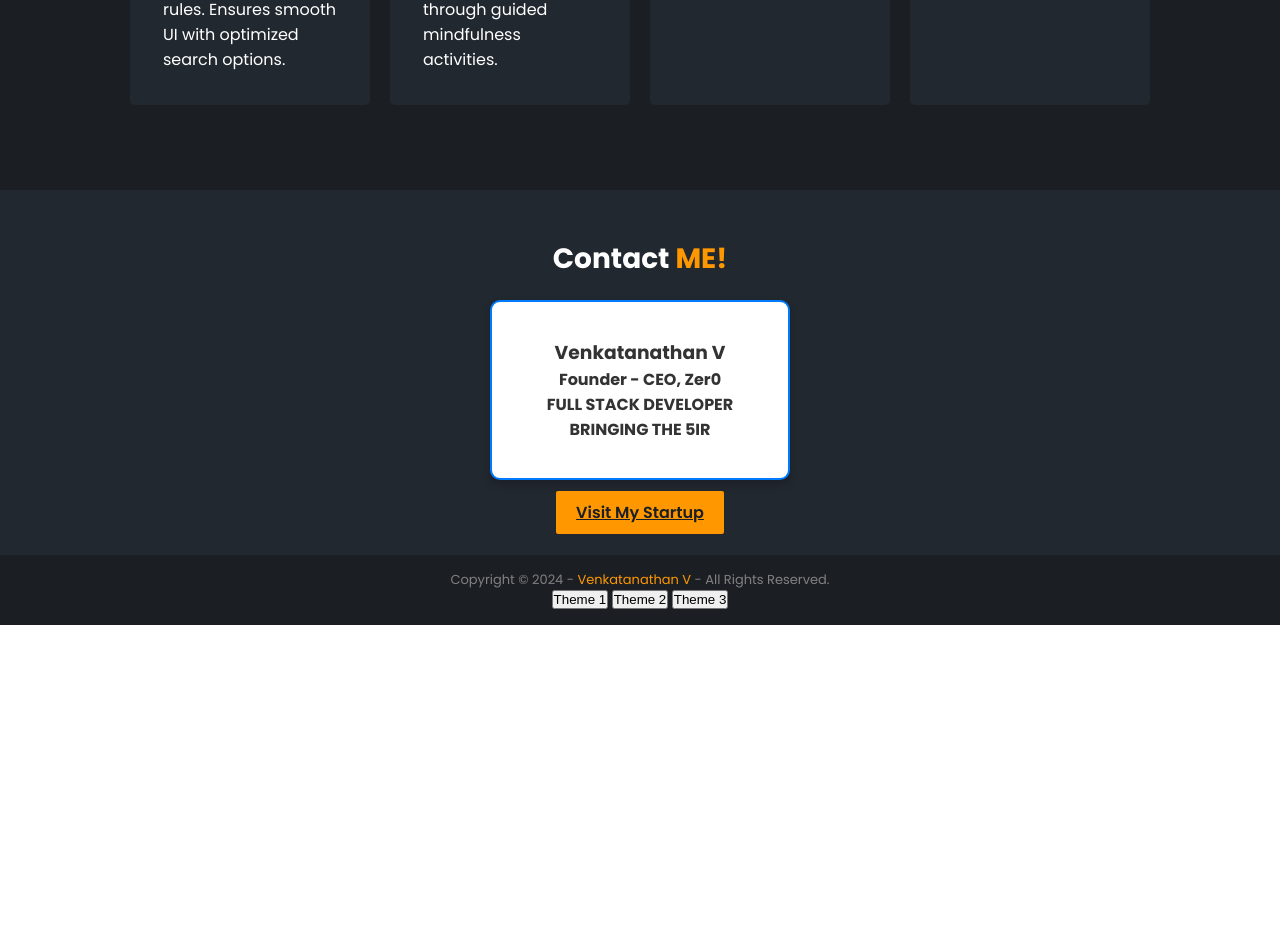
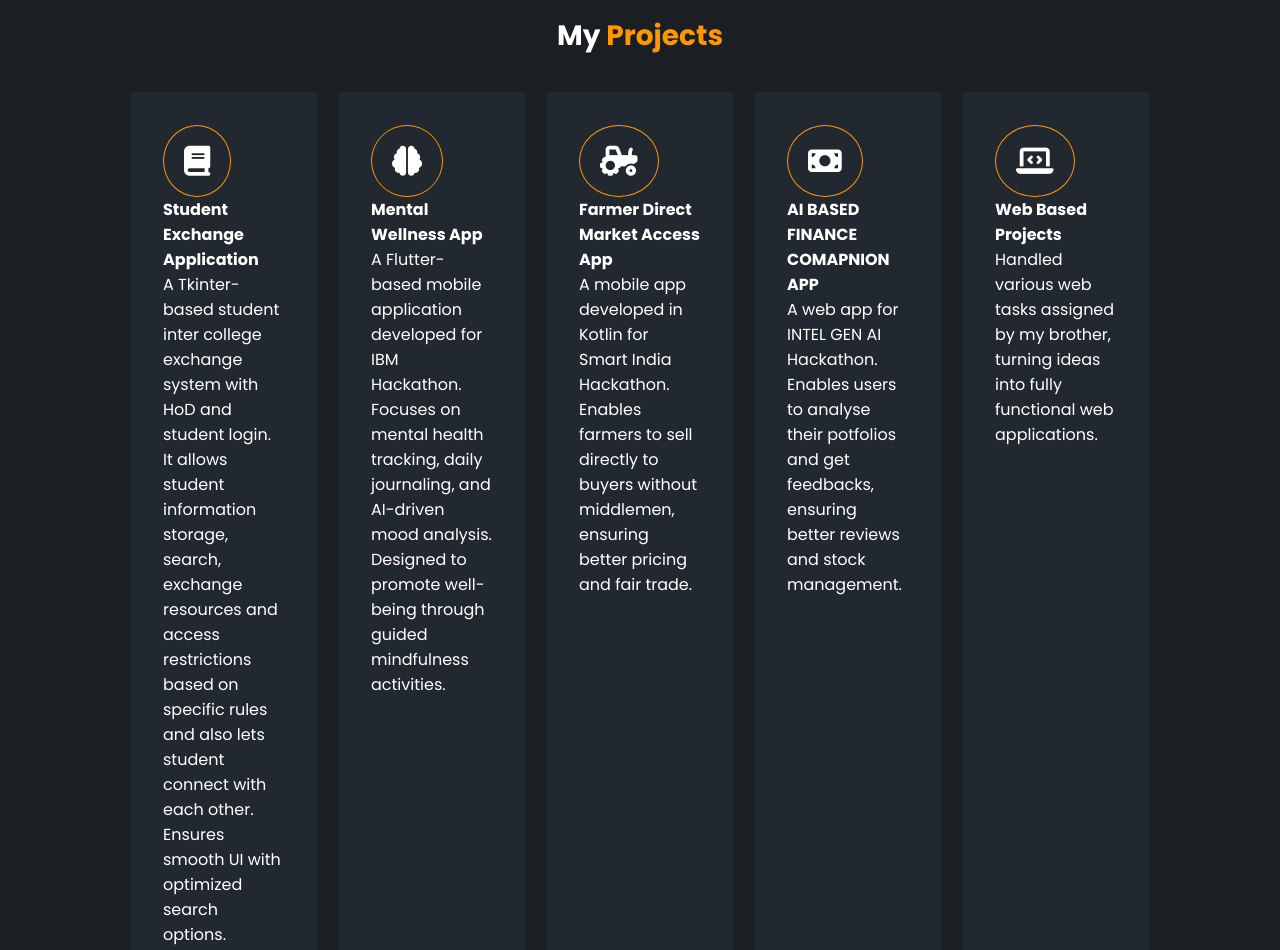
Before and after one commit to vvenkat736/PORTFOLIO-VENKAT, a plain HTML site: page index.html in a window 1280 px wide. Shown: the part 1598-2548 px from the top of the page. Before the commit the page ends 2223 px from the top, so only its background shows below. Drawn offline with Linux system fonts and the light colour scheme.

Commit message:
project changes

```diff
--- a/index.html
+++ b/index.html
@@ -64,7 +64,7 @@
             </div>
 
             <div class="hero-img">
-                <img src="assets/img/Venkat.jpg" alt="Venkatanathan V Portfolio" width="350">
+                <img src="assets/img/Venkat.jpeg" alt="Venkatanathan V Portfolio" width="350">
             </div>
         </section>
 
@@ -100,13 +100,13 @@
                 <!-- Student Database Application -->
                 <div class="projects-card-box">
                     <div class="projects-card-box__icons">
-                        <i class="fa-solid fa-database"></i>
+                        <i class="fa-solid fa-book"></i>
                     </div>
                     <div class="projects-card-box__desc">
-                        <h4>Student Database Application</h4>
-                        <p>A Tkinter-based student management system with HoD and student login.
-                           It allows student information storage, search, and access restrictions
-                           based on specific rules. Ensures smooth UI with optimized search options.</p>
+                        <h4>Student Exchange Application</h4>
+                        <p>A Tkinter-based student inter college exchange system with HoD and student login.
+                           It allows student information storage, search, exchange resources and access restrictions
+                           based on specific rules and also lets student connect with each other. Ensures smooth UI with optimized search options.</p>
                     </div>
                 </div>
 
@@ -133,6 +133,19 @@
                         <p>A mobile app developed in Kotlin for Smart India Hackathon.
                            Enables farmers to sell directly to buyers without middlemen,
                            ensuring better pricing and fair trade.</p>
+                    </div>
+                </div>
+
+                <!-- AI FINANCE COMPANION App -->
+                <div class="projects-card-box">
+                    <div class="projects-card-box__icons">
+                        <i class="fa-solid fa-money-bill"></i>
+                    </div>
+                    <div class="projects-card-box__desc">
+                        <h4>AI BASED FINANCE COMAPNION APP</h4>
+                        <p>A web app for INTEL GEN AI Hackathon.
+                           Enables users to analyse their potfolios and get feedbacks,
+                           ensuring better reviews and stock management.</p>
                     </div>
                 </div>
 
```
